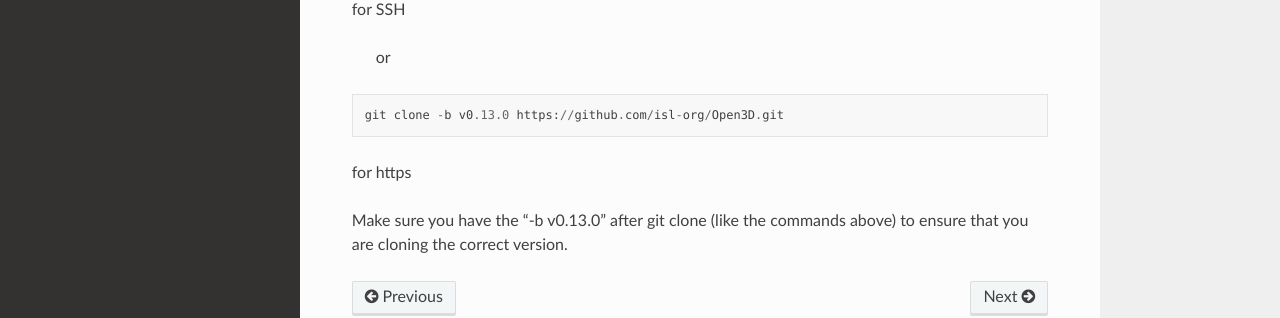
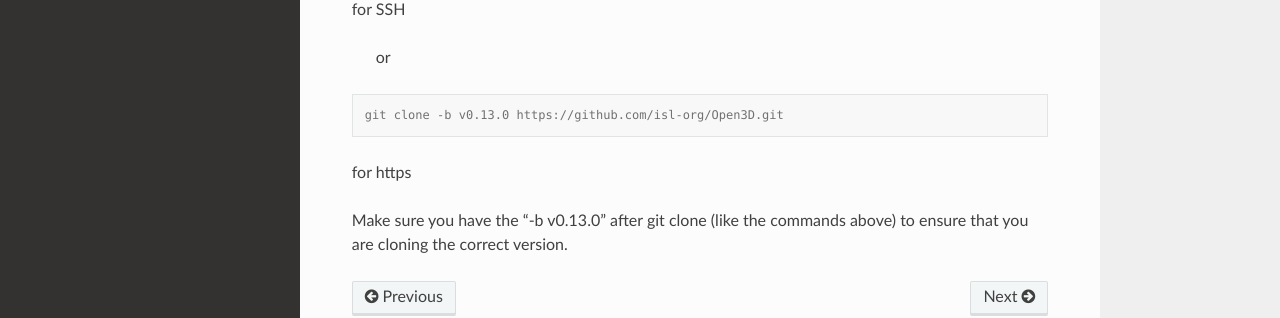
Before and after one commit to scottcm73/new-rtd-tutorial, a Sphinx documentation site: the page built from docs/source/getting_started.rst, in a window 1280 px wide and 900 px high, scrolled down 730 px. Shown: the part 454-772 px from the top of the window. Built offline with Sphinx 7.4.7 and the Read the Docs theme 2.0.0, drawn with Linux system fonts in a browser that asks for light colours.

Commit message:
uEdited code-block again.

```diff
--- a/docs/source/getting_started.rst
+++ b/docs/source/getting_started.rst
@@ -58,7 +58,7 @@ for SSH
 
     or
 
-.. code-block::
+.. code-block:: console
 
     git clone -b v0.13.0 https://github.com/isl-org/Open3D.git
 
```
